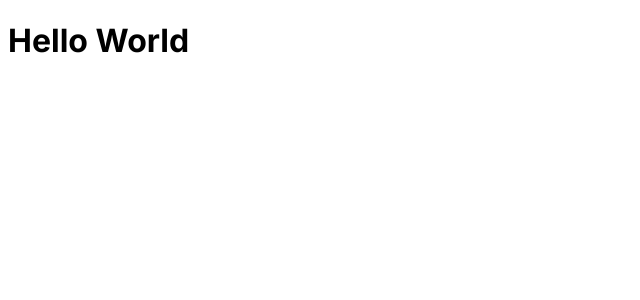
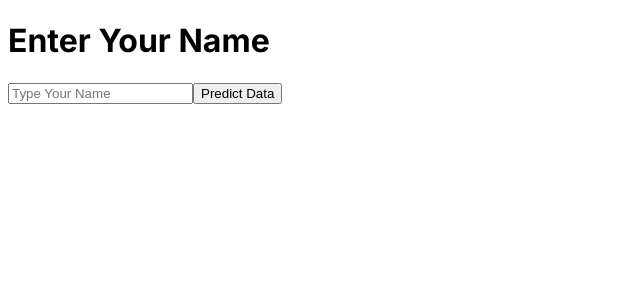
Before and after one commit to Kadunapikin/prediction-app, a Next.js app: page / in a window 1280 px wide. Shown: the top 300 px of the page, without its empty margins (0-640 px from the left). Built offline with nearby package versions, Linux system fonts and the light colour scheme.

Commit message:
add input form and submit button

```diff
--- a/src/app/page.tsx
+++ b/src/app/page.tsx
@@ -1,7 +1,13 @@
 export default function Home() {
   return (
     <div>
-      <h1>Hello World</h1>
+      <div>
+        <h1>Enter Your Name</h1>
+      </div>
+      <form action="">
+        <input type="text" placeholder="Type Your Name" />
+        <button type="submit">Predict Data</button>
+      </form>
     </div>
   )
 }
```
